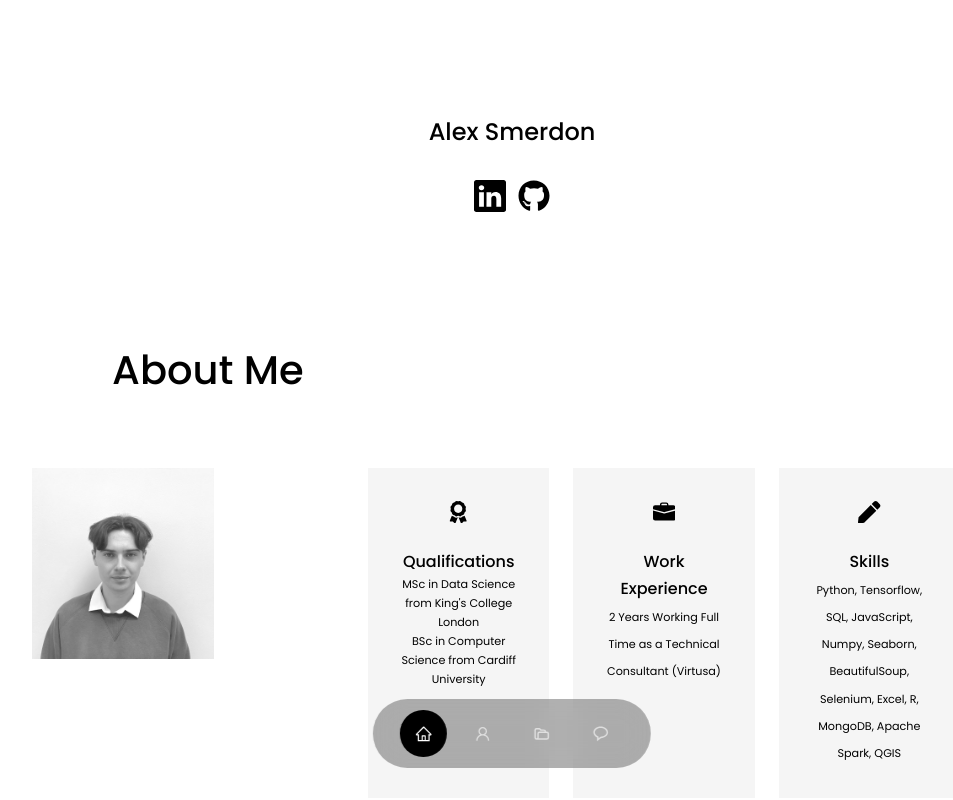
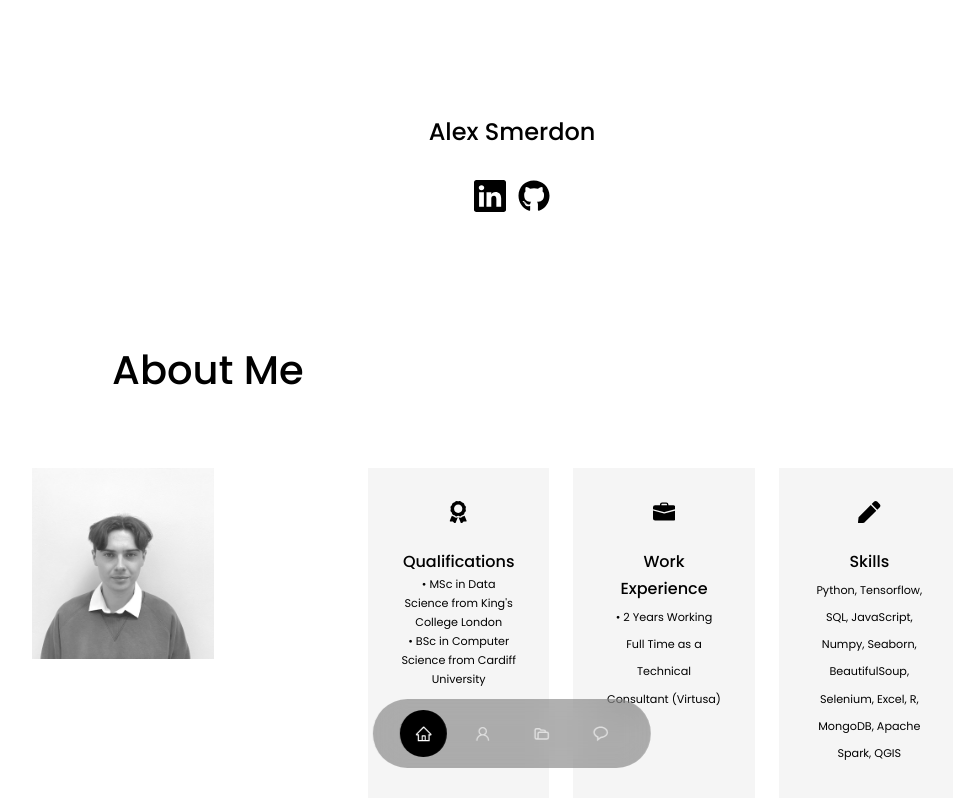
Before and after one commit to asmerdon/asmerdon.github.io, a React (Create React App) app: page / in a window 1280 px wide. Shown: the top 800 px of the page, without its empty margins (128-1081 px from the left). Built offline with nearby package versions, Linux system fonts and the light colour scheme.

Commit message:
Added bullet points

```diff
--- a/src/components/about/About.jsx
+++ b/src/components/about/About.jsx
@@ -26,8 +26,8 @@ const About = () => {
               <h5>Qualifications</h5>
               <small>
                 <ul>
-                  <li>MSc in Data Science from King's College London</li>
-                  <li>BSc in Computer Science from Cardiff University</li>
+                  <li> • MSc in Data Science from King's College London</li>
+                  <li> • BSc in Computer Science from Cardiff University</li>
                 </ul>
               </small>
             </article>
@@ -35,7 +35,7 @@ const About = () => {
             <article className='about__card'>
               <BsBriefcaseFill className='about__icon'/>
               <h5>Work Experience</h5>
-              <small>2 Years Working Full Time as a Technical Consultant (Virtusa)</small>
+              <small> • 2 Years Working Full Time as a Technical Consultant (Virtusa)</small>
             </article>
 
             <article className='about__card'>
```
